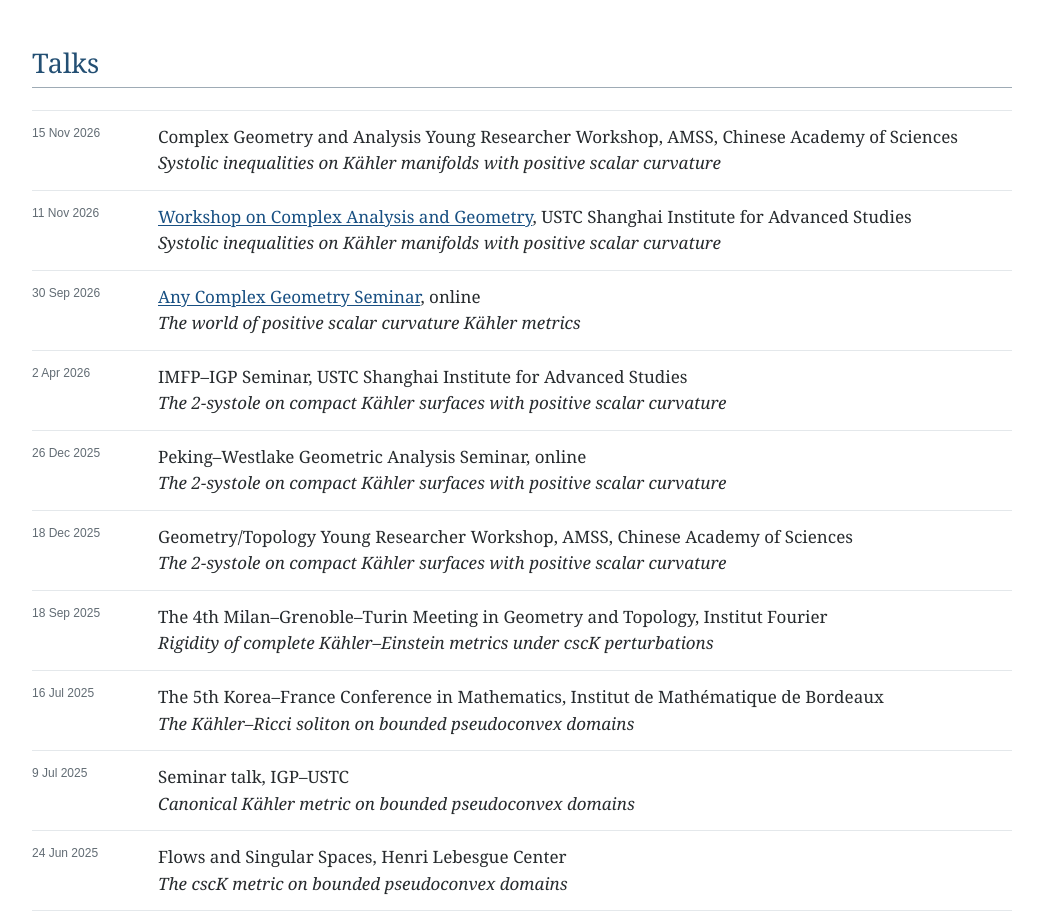
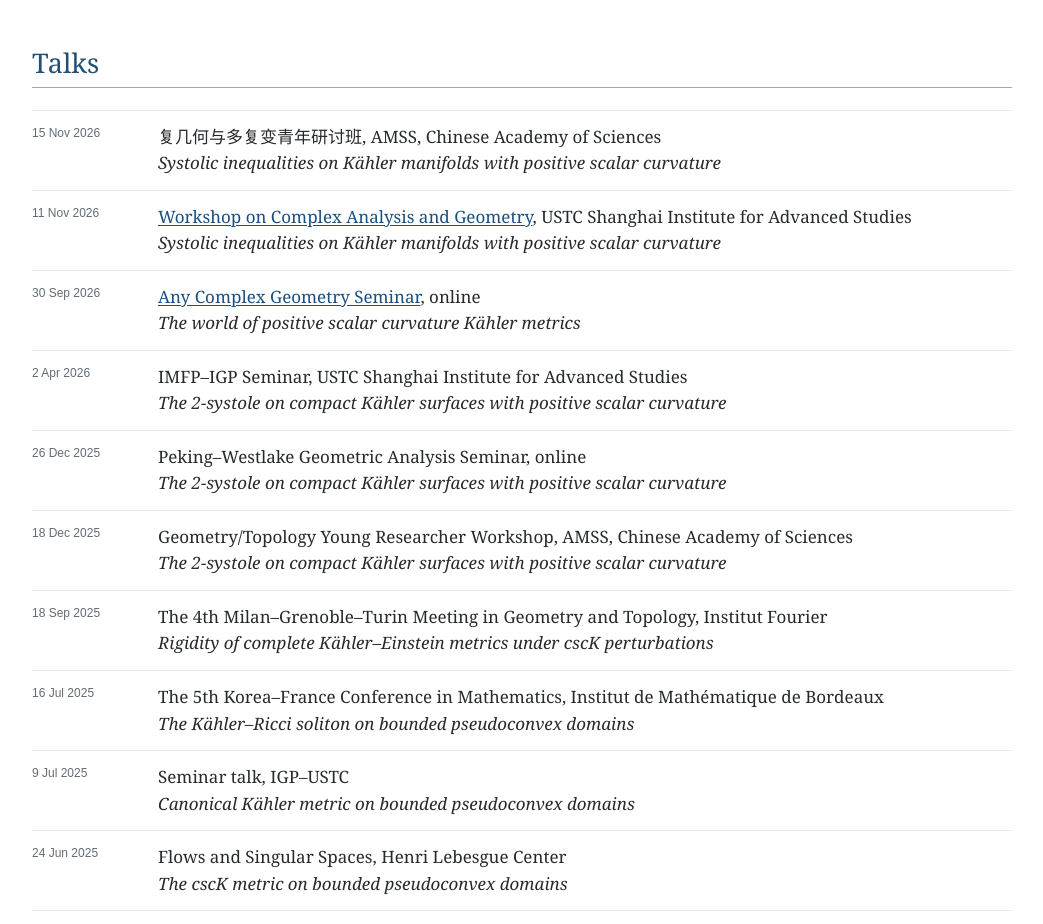
Before and after one commit to Ricciflow19/ricciflow19.github.io, a plain HTML site: page index.html in a window 1280 px wide. Shown: the part 2262-3186 px from the top of the page, without its empty margins (118-1161 px from the left). Drawn offline with nearby package versions, Linux system fonts and the light colour scheme.

Commit message:
Translate talk details to Chinese

```diff
--- a/index.html
+++ b/index.html
@@ -57,7 +57,7 @@
       </ul></section>
 
       <section id="talks"><h2>Talks</h2><div class="talks">
-        <div class="talk"><time>15 Nov 2026</time><span>Complex Geometry and Analysis Young Researcher Workshop, AMSS, Chinese Academy of Sciences<i>Systolic inequalities on Kähler manifolds with positive scalar curvature</i></span></div>
+        <div class="talk"><time>15 Nov 2026</time><span>复几何与多复变青年研讨班, AMSS, Chinese Academy of Sciences<i>Systolic inequalities on Kähler manifolds with positive scalar curvature</i></span></div>
         <div class="talk"><time>11 Nov 2026</time><span><a href="https://igp.ustc.edu.cn/2026/1109/c28837a759092/page.htm" target="_blank" rel="noopener">Workshop on Complex Analysis and Geometry</a>, USTC Shanghai Institute for Advanced Studies<i>Systolic inequalities on Kähler manifolds with positive scalar curvature</i></span></div>
         <div class="talk"><time>30 Sep 2026</time><span><a href="https://sites.google.com/view/acgseminar/home" target="_blank" rel="noopener">Any Complex Geometry Seminar</a>, online<i>The world of positive scalar curvature Kähler metrics</i></span></div>
         <div class="talk"><time>2 Apr 2026</time><span>IMFP–IGP Seminar, USTC Shanghai Institute for Advanced Studies<i>The 2-systole on compact Kähler surfaces with positive scalar curvature</i></span></div>
```
